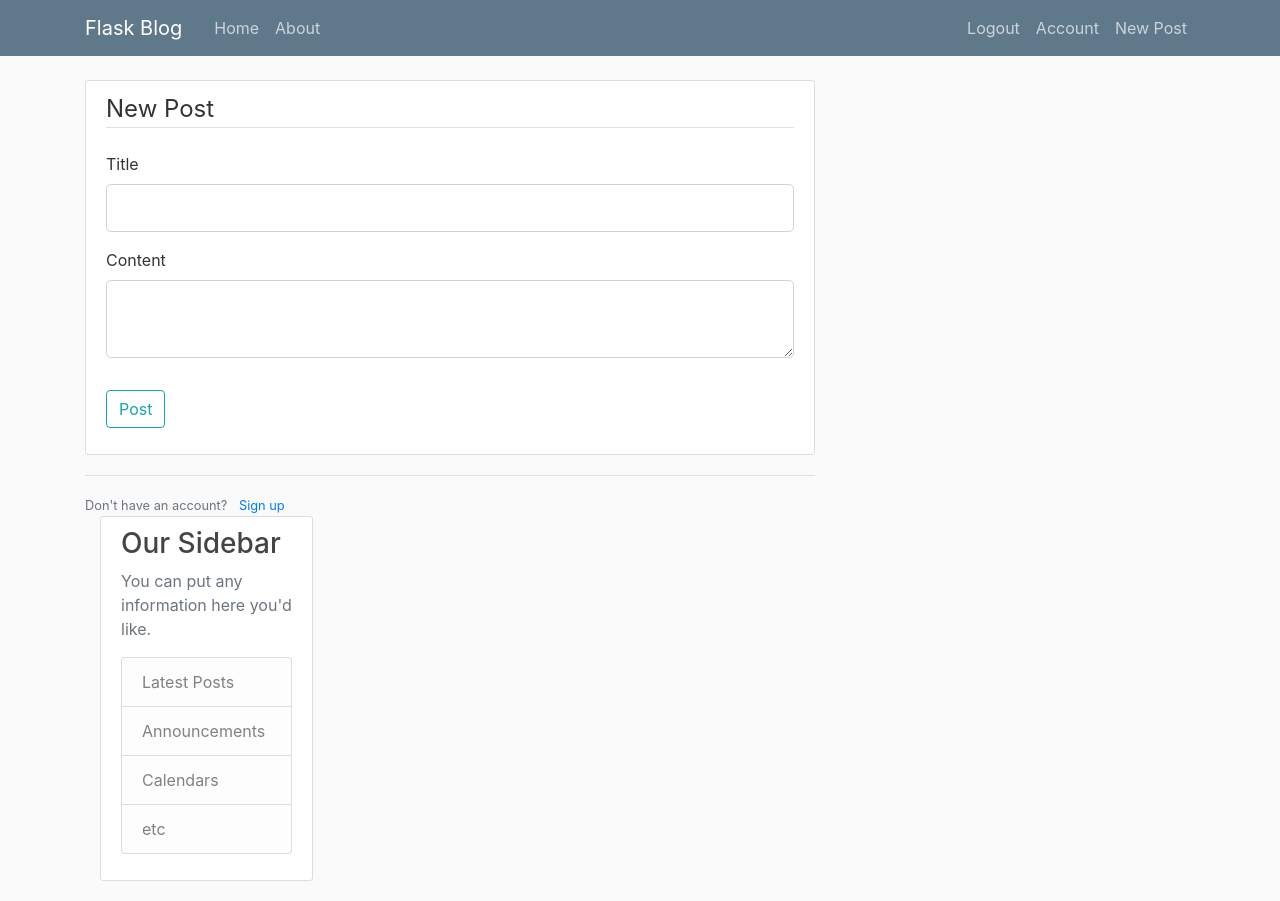
After one commit to nnatun03/Python-Flask-App-SimpleBlog, a Flask app: page /post/new in a window 1280 px wide. The commit adds this page. Run offline with Flask 3, Linux system fonts and the light colour scheme; a user stored in the database is signed in; some libraries are stand-ins or nearby versions.

Commit message:
update create,up and delete post

```diff
--- a/flaskblog/forms.py
+++ b/flaskblog/forms.py
@@ -1,7 +1,7 @@
 from flask_wtf import FlaskForm
 from flask_wtf.file import FileField,FileAllowed
 from flask_login import current_user
-from wtforms import StringField, PasswordField, SubmitField, BooleanField, ValidationError
+from wtforms import StringField, PasswordField, SubmitField, BooleanField, ValidationError, TextAreaField
 from wtforms.validators import DataRequired,Length,Email,EqualTo
 from flaskblog.models import User
 
@@ -53,3 +53,8 @@ class UpdateAccountForm(FlaskForm):
             user = User.query.filter_by(email=email.data).first()
             if user:
                 raise ValidationError('That email is taken, please choose another one')
+
+class PostForm(FlaskForm):
+    title = StringField('Title', validators=[DataRequired()])
+    content = TextAreaField('Content', validators=[DataRequired()])
+    submit = SubmitField('Post')
--- a/flaskblog/routes.py
+++ b/flaskblog/routes.py
@@ -1,28 +1,15 @@
-from flask import render_template, url_for, flash, redirect, request
-from flaskblog.forms import RegistrationForm, LoginForm, UpdateAccountForm
+from flask import render_template, url_for, flash, redirect, request, abort
+from flaskblog.forms import RegistrationForm, LoginForm, UpdateAccountForm, PostForm
 from flaskblog import app, db, bcrypt
 from flaskblog.models import User, Post
 from flask_login import login_user, current_user,logout_user, login_required
 import secrets
 import os
 
-posts = [
-    {
-        'author': 'Corey Schafer',
-        'title': 'Blog Post 1',
-        'content': 'First post content',
-        'date_posted': 'April 20, 2018'
-    },
-    {
-        'author': 'Jane Doe',
-        'title': 'Blog Post 2',
-        'content': 'Second post content',
-        'date_posted': 'April 21, 2018'
-    }
-]
 @app.route("/")
 @app.route("/home")
 def home():
+    posts = Post.query.all()
     return render_template('home.html', posts=posts)
 
 
@@ -93,3 +80,51 @@ def account():
         form.email.data = current_user.email
     image_file = url_for('static',filename='profile_pics/'+current_user.image_file)
     return render_template('account.html', title='Account',image_file=image_file,form=form)
+
+
+@app.route("/post/new",methods=['GET','POST'])
+@login_required
+def new_post():
+    form = PostForm()
+    if form.validate_on_submit():
+        post = Post(title=form.title.data, content=form.content.data,author=current_user)
+        db.session.add(post)
+        db.session.commit()
+        flash('Your post have been created!','success')
+        return redirect(url_for('home'))
+    return render_template('create_post.html',title='New Post',form=form,legend='New Post')
+
+@app.route("/post/<int:post_id>")
+def post(post_id):
+    post = Post.query.get_or_404(post_id)
+    return render_template('post.html',title=post.title, post=post)
+
+@app.route("/post/<int:post_id>/update",methods=['GET','POST'])
+@login_required
+def update_post(post_id):
+    post = Post.query.get_or_404(post_id)
+    if post.author != current_user:
+        abort(403)
+    form = PostForm()
+    if form.validate_on_submit():
+        post.title = form.title.data
+        post.content = form.content.data
+        db.session.commit()
+        flash('Your post have been updated!','success')
+        return redirect(url_for('post',post_id=post.id))
+    elif request.method == 'GET':
+        form.title.data = post.title
+        form.content.data = post.content
+    return render_template('create_post.html',title='Update Post',form=form, legend='Update Post')
+
+
+@app.route("/post/<int:post_id>/delete",methods=['GET','POST'])
+@login_required
+def delete_post(post_id):
+    post = Post.query.get_or_404(post_id)
+    if post.author != current_user:
+        abort(403)
+    db.session.delete(post)
+    db.session.commit()
+    flash('Deleted success!','success')
+    return redirect(url_for('home'))
--- /dev/null
+++ b/flaskblog/templates/create_post.html
@@ -0,0 +1,45 @@
+{% extends "layout.html" %}
+{% block content %}
+<div class="content-section">
+    <form method="POST" action="">
+        {{ form.hidden_tag() }}
+        <fieldset class="form-group">
+            <legend class="border-bottom mb-4">{{ legend }}</legend>
+            <div class="form-group">
+                {{ form.title.label(class="form-control-label") }}
+                {% if form.title.errors %}
+                {{form.title(class="form-control form-control-lg is-invalid")}}
+                <div class="invalid-feedback">
+                    {% for error in form.title.errors %}
+                        <span>{{error}}</span>
+                    {% endfor %}
+                </div>
+            {% else %}
+                {{form.title(class="form-control form-control-lg")}}
+            {% endif %}                </div>
+            <div class="form-group">
+                {{ form.content.label(class="form-control-label") }}
+                {% if form.content.errors %}
+                {{form.content(class="form-control form-control-lg is-invalid")}}
+                <div class="invalid-feedback">
+                    {% for error in form.content.errors %}
+                        <span>{{error}}</span>
+                    {% endfor %}
+                </div>
+            {% else %}
+                {{form.content(class="form-control form-control-lg")}}
+            {% endif %}
+        </div>
+        </fieldset>
+        <div class="form-group">
+            {{ form.submit(class="btn btn-outline-info") }}
+        </div>
+    </form>
+</div>
+<div>
+<div class="border-top pt-3">
+    <small class="text-muted">
+        Don't have an account? <a class="ml-2" href="{{url_for('register') }}">Sign up</a>
+    </small>
+</div>
+{% endblock content %}
--- a/flaskblog/templates/layout.html
+++ b/flaskblog/templates/layout.html
@@ -33,6 +33,7 @@
                 {% if current_user.is_authenticated %}
                 <a class="nav-item nav-link" href="{{ url_for('logout') }}">Logout</a>
                 <a class="nav-item nav-link" href="{{ url_for('account') }}">Account</a>
+                <a class="nav-item nav-link" href="{{ url_for('new_post') }}">New Post</a>
                 {% else %}
                 <a class="nav-item nav-link" href="{{ url_for('login') }}">Login</a>
                 <a class="nav-item nav-link" href="{{ url_for('register') }}">Register</a>
```
Also changed, not shown: flaskblog/templates/home.html (+12 -4 lines), flaskblog/templates/post.html (added, +43 -0 lines), instance/site.db.
